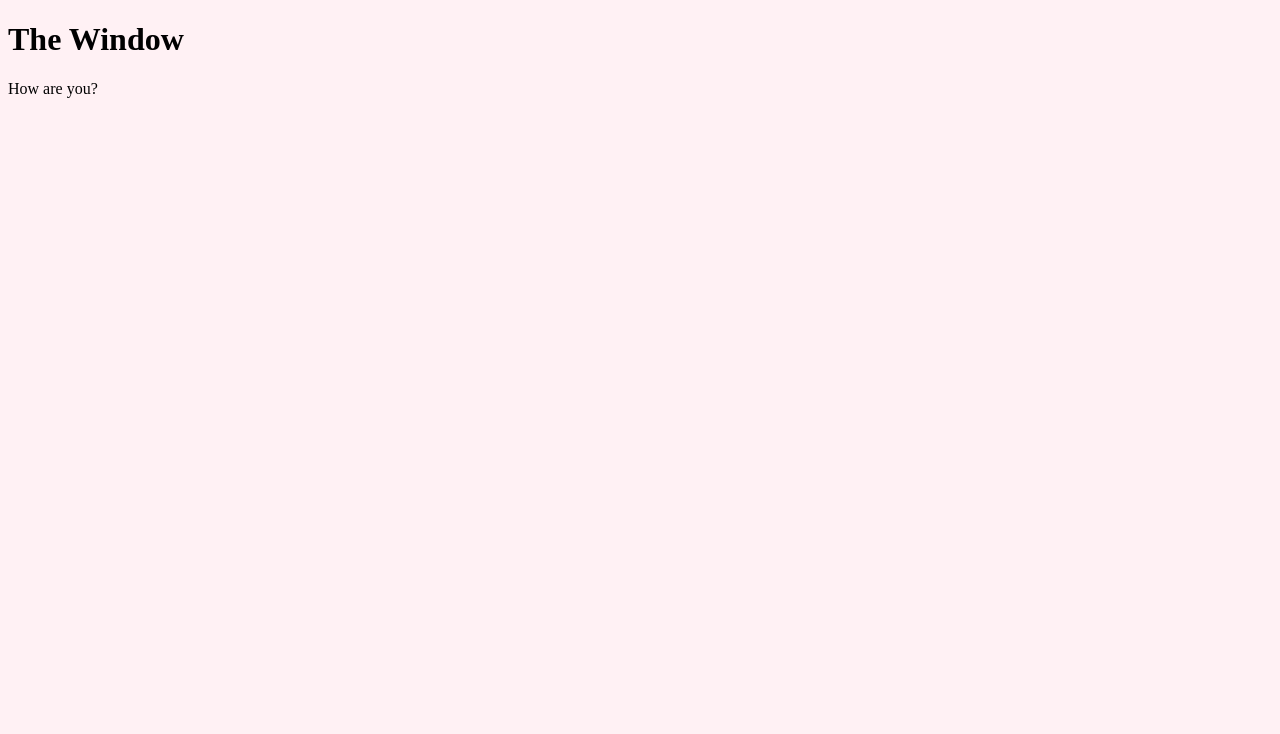
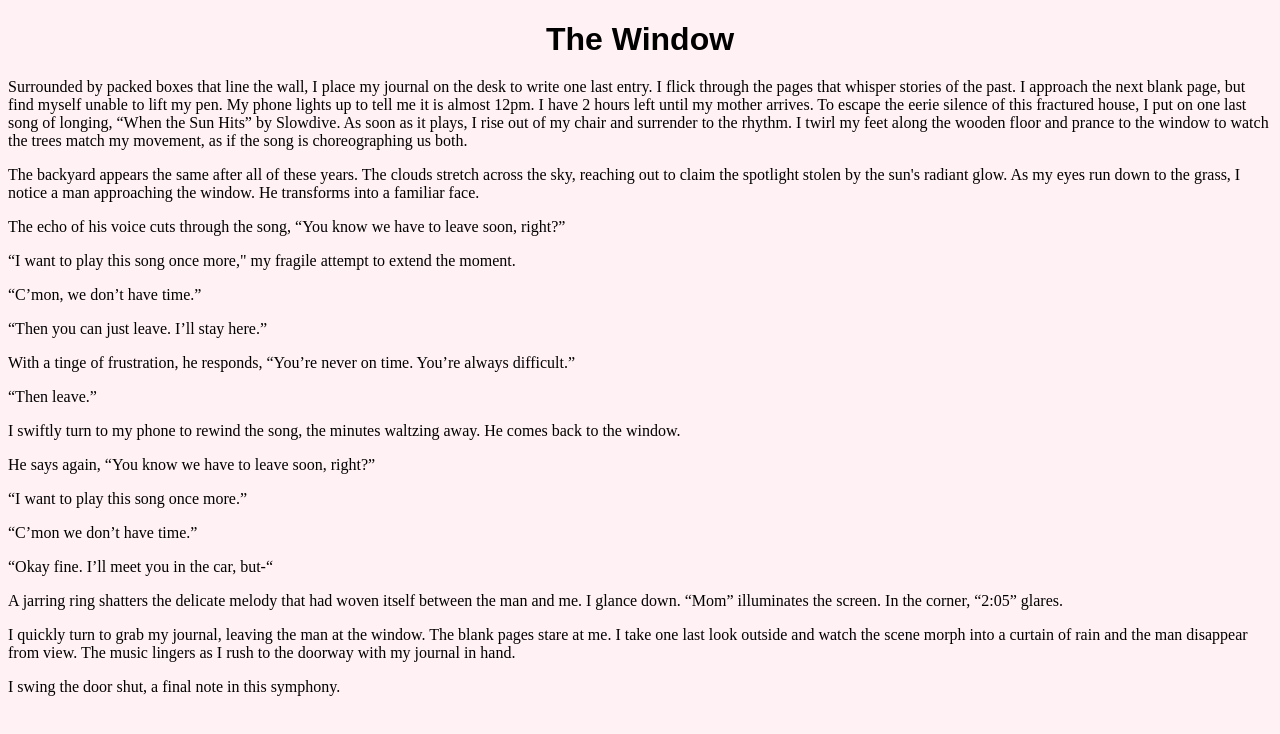
Before and after one commit to gavagliano/gavagliano.github.io, a plain HTML site: page short_story/index.html in a window 1280 px wide. Drawn offline with Linux system fonts and the light colour scheme.

Commit message:
create emotions

```diff
--- a/short_story/index.html
+++ b/short_story/index.html
@@ -4,8 +4,40 @@
     <title>Short Story</title>
     <link rel="stylesheet" type="text/css" href="styles.css">
   </head>
-  <h1>The Window</h1>
+  <h1 class="centered">The Window</h1>
   <body style="background-color:rgb(255, 241, 244);">
-    <p>How are you?</p>
+    <p>Surrounded by packed boxes that line the wall, I place my journal on the desk to write one last entry. I flick through the pages that whisper stories of the past. I approach the next blank page, but find myself unable to lift my pen. My phone lights up to tell me it is almost 12pm. I have 2 hours left until my mother arrives. To escape the eerie silence of this fractured house, I put on one last song of longing, “When the Sun Hits” by Slowdive. As soon as it plays, I rise out of my chair and surrender to the rhythm. I twirl my feet along the wooden floor and prance to the window to watch the trees match my movement, as if the song is choreographing us both.
+    </p>
+    <p>The backyard appears the same after all of these years. The clouds stretch across the sky, reaching out to claim the spotlight stolen by the sun's radiant glow. As my eyes run down to the grass, I notice a man approaching the window. He transforms into a familiar face.
+    </p>
+    <p>The echo of his voice cuts through the song, “You know we have to leave soon, right?”
+    </p>
+    <p>“I want to play this song once more," my fragile attempt to extend the moment.
+    </p>
+    <p>“C’mon, we don’t have time.”
+    </p>
+    <p>“Then you can just leave. I’ll stay here.”
+    </p>
+    <p>With a tinge of frustration, he responds, “You’re never on time. You’re always difficult.”
+    </p>
+    <p>“Then leave.”
+    </p>
+    <p>I swiftly turn to my phone to rewind the song, the minutes waltzing away.
+        He comes back to the window.
+        </p>
+    <p>He says again, “You know we have to leave soon, right?”
+    </p>
+    <p>“I want to play this song once more.”
+    </p>
+    <p>“C’mon we don’t have time.”
+    </p>
+    <p>“Okay fine. I’ll meet you in the car, but-“
+    </p>
+    <p>A jarring ring shatters the delicate melody that had woven itself between the man and me. I glance down. “Mom” illuminates the screen. In the corner, “2:05” glares.
+    </p>
+    <p>I quickly turn to grab my journal, leaving the man at the window. The blank pages stare at me. I take one last look outside and watch the scene morph into a curtain of rain and the man disappear from view. The music lingers as I rush to the doorway with my journal in hand.
+    </p>
+    <p>I swing the door shut, a final note in this symphony.
+    </p>
   </body>
 </html>
--- a/short_story/styles.css
+++ b/short_story/styles.css
@@ -0,0 +1,6 @@
+.centered {
+    text-align: center;
+    margin-bottom: 20px;
+    font-family: Arial, Helvetica, sans-serif
+
+}
```
Also changed, not shown: index.html (+1 -0 lines).
